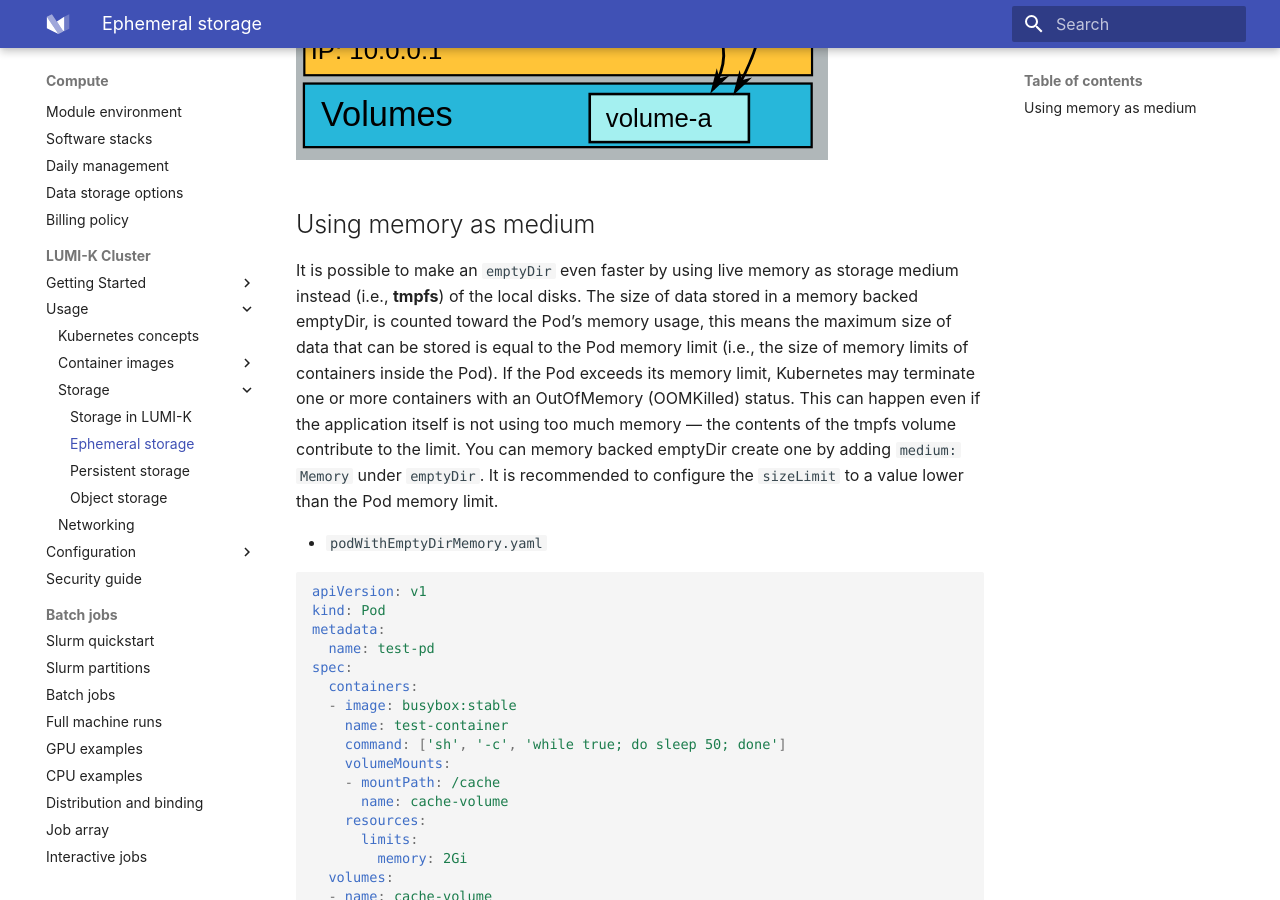
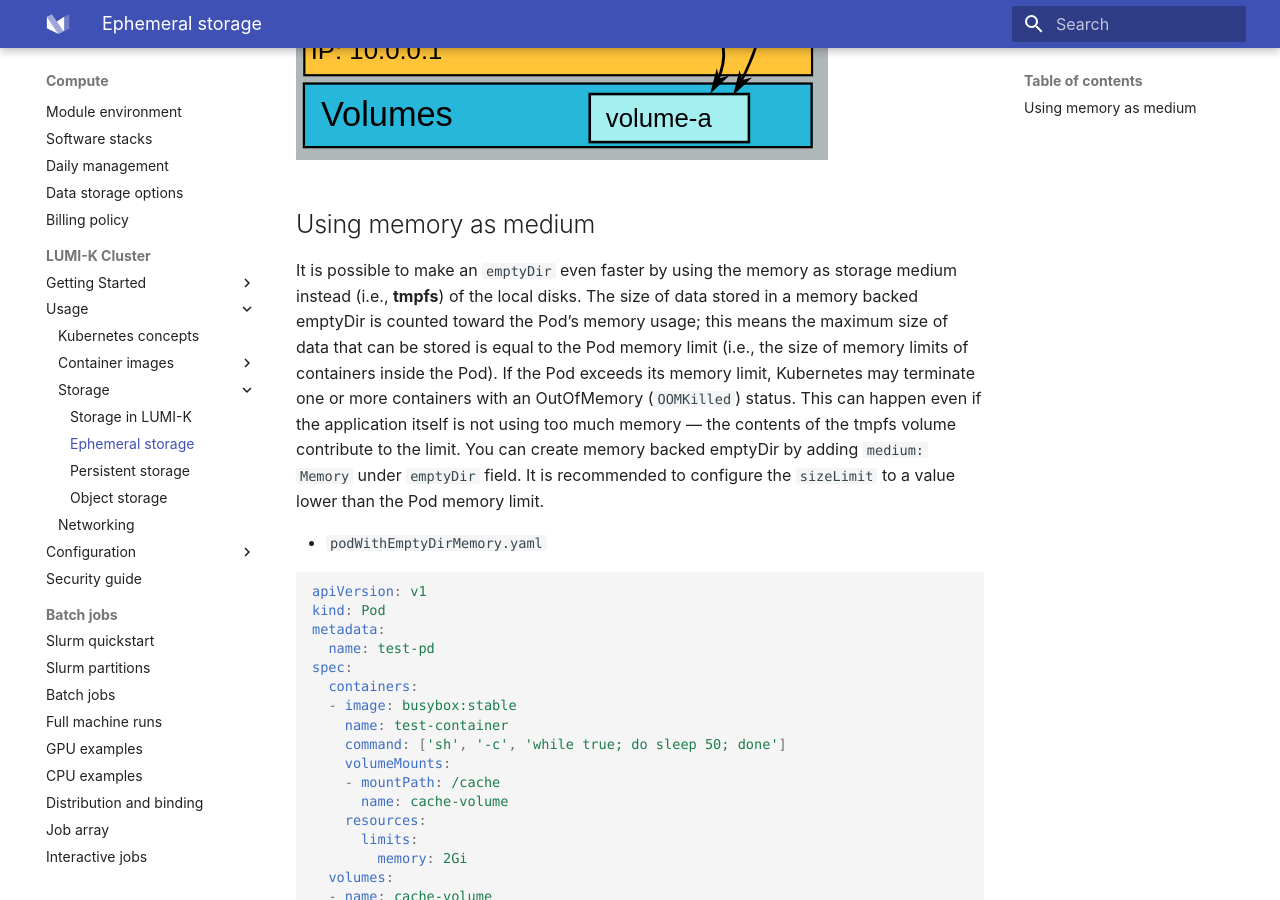
Before and after one commit to Lumi-supercomputer/lumi-userguide, an MkDocs documentation site: the page built from docs/compute/lumi-k/usage/storage/ephemeral_storage.md, in a window 1280 px wide and 900 px high, scrolled down 1170 px. Built offline with MkDocs 1.6.1 and Material for MkDocs 9.7.7, drawn with Linux system fonts in a browser that asks for light colours; some of the changed text lies outside the part shown.

```diff
--- a/docs/compute/lumi-k/usage/storage/ephemeral_storage.md
+++ b/docs/compute/lumi-k/usage/storage/ephemeral_storage.md
@@ -3,7 +3,7 @@
 When local ephemeral (temporal) storage is needed, an `emptyDir` should volume should be created. The volume is local
 to the node in which the pod is running, on LUMI-K this is a local SSD disk. The volume can be shared across several
 containers in the same Pod, and it is the *fastest* filesystem storage available in LUMI-K. However, the emptyDir volume
-will be deleted if you Pod is deleted or migrated to another node. It is declared directly in the Pod definition:
+will be deleted if the Pod is deleted or migrated to another node. It is declared directly in the Pod definition as following example:
 
 *`podWithEmptydDir.yaml`*:
 
@@ -35,13 +35,13 @@
 
 ## Using memory as medium
 
-It is possible to make an `emptyDir` even faster by using live memory as storage medium instead (i.e., **tmpfs**)
-of the local disks. The size of data stored in a memory backed emptyDir, is counted toward the Pod’s memory usage,
+It is possible to make an `emptyDir` even faster by using the memory as storage medium instead (i.e., **tmpfs**)
+of the local disks. The size of data stored in a memory backed emptyDir is counted toward the Pod’s memory usage;
 this means the maximum size of data that can be stored is equal to the Pod memory limit (i.e., the size of memory
 limits of containers inside the Pod). If the Pod exceeds its memory limit, Kubernetes may terminate one or more
-containers with an OutOfMemory (OOMKilled) status. This can happen even if the application itself is not using too
-much memory — the contents of the tmpfs volume contribute to the limit. You can memory backed emptyDir create one by
-adding `medium: Memory` under `emptyDir`. It is recommended to configure the `sizeLimit` to a value lower than the
+containers with an OutOfMemory (`OOMKilled`) status. This can happen even if the application itself is not using too
+much memory — the contents of the tmpfs volume contribute to the limit. You can create memory backed emptyDir by
+adding `medium: Memory` under `emptyDir` field. It is recommended to configure the `sizeLimit` to a value lower than the
 Pod memory limit.
 
 * `podWithEmptyDirMemory.yaml`
```
